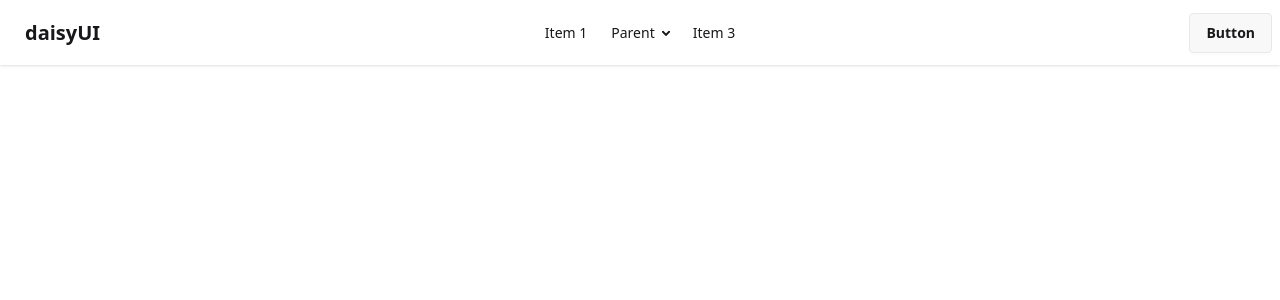
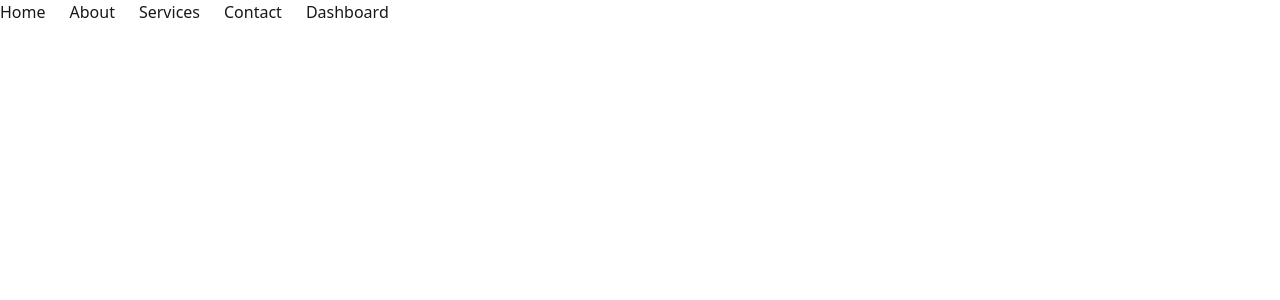
Before and after one commit to sadhin28/price-options-p4, a React (Vite) app: page /dashboard in a window 1280 px wide. Shown: the top 300 px of the page. Built offline with nearby package versions, Linux system fonts and the light colour scheme.

Commit message:
add link

```diff
--- a/src/App.jsx
+++ b/src/App.jsx
@@ -1,4 +1,5 @@
 import './App.css'
+import Mynavbar from './components/Navbar/Mynavbar/Mynavbar'
 import Navbar from './components/Navbar/Navbar'
 
 function App() {
@@ -6,7 +7,8 @@ function App() {
 
   return (
     <div>
-       <Navbar></Navbar>
+       {/* <Navbar></Navbar> */}
+       <Mynavbar></Mynavbar>
     </div>
   )
 }
--- /dev/null
+++ b/src/components/Link/Link.jsx
@@ -0,0 +1,13 @@
+import React from 'react';
+
+const Link = ({route}) => {
+    return (
+        <li className="mr-6" >
+
+        <a href={route.path}>{route.name}</a>
+
+        </li>
+    );
+};
+
+export default Link;
--- /dev/null
+++ b/src/components/Navbar/Mynavbar/Mynavbar.jsx
@@ -0,0 +1,24 @@
+import { useLayoutEffect } from "react";
+import Link from "../../Link/Link";
+
+const Mynavbar = () => {
+    const routes = [
+  { id: 1, path: '/', name: 'Home' },
+  { id: 2, path: '/about', name: 'About' },
+  { id: 3, path: '/services', name: 'Services' },
+  { id: 4, path: '/contact', name: 'Contact' },
+  { id: 5, path: '/dashboard', name: 'Dashboard' }
+];
+
+    return (
+        <nav>
+            <ul className="md:flex">
+                {
+                routes.map(route =><Link key={route.id} route={route}></Link>)
+            }
+            </ul>
+        </nav>
+    );
+};
+
+export default Mynavbar;
```
